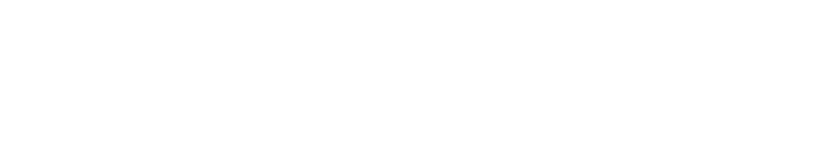
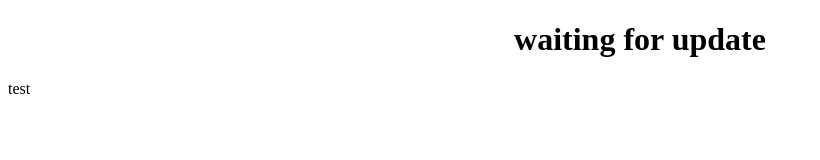
Before and after one commit to Malex1234/Malex1234.github.io, a plain HTML site: page index.html in a window 1280 px wide. Shown: the whole page, without its empty margins (0-820 px from the left). Drawn offline with Linux system fonts and the light colour scheme.

Commit message:
update testing

```diff
--- a/index.html
+++ b/index.html
@@ -8,6 +8,7 @@
   </head>
 
   <body>
-
+    <h1>waiting for update</h1>
+    <p>test</p>
   </body>
 </html>
```
Also changed, not shown: README.md.
